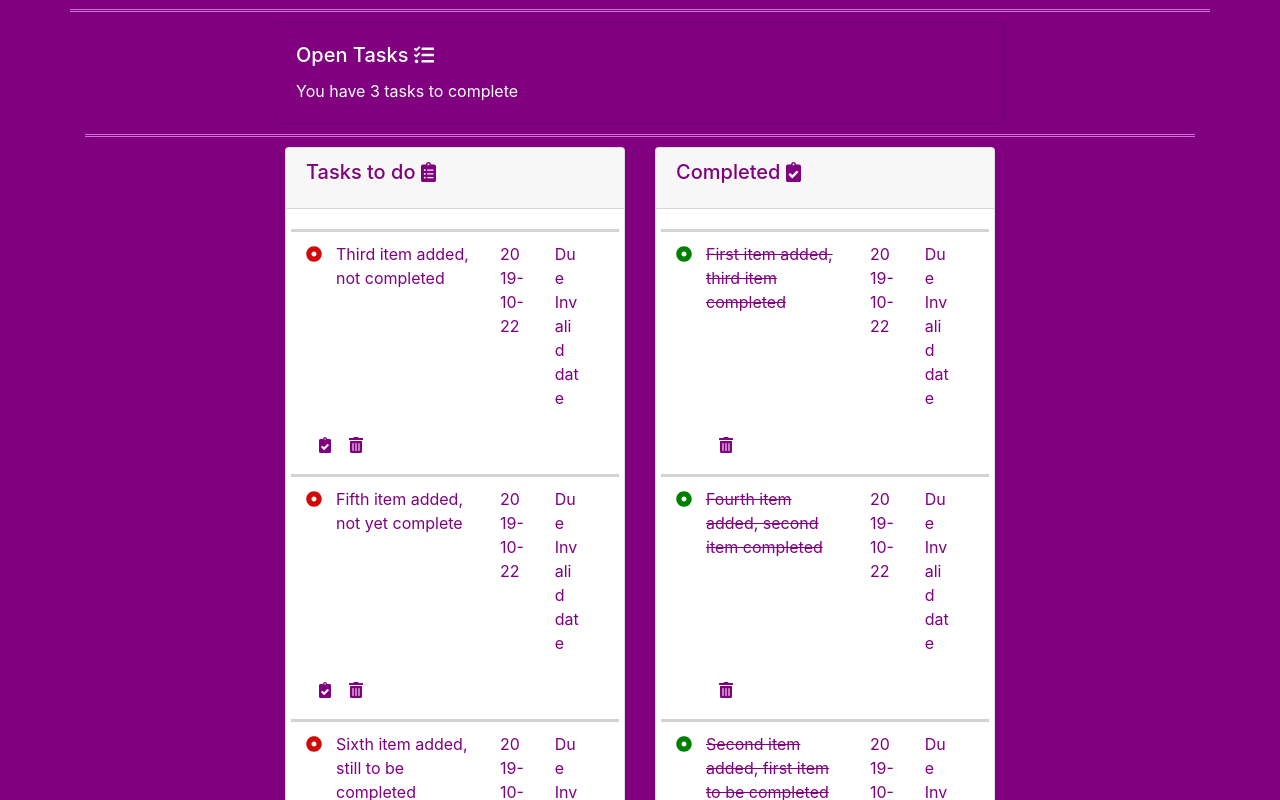
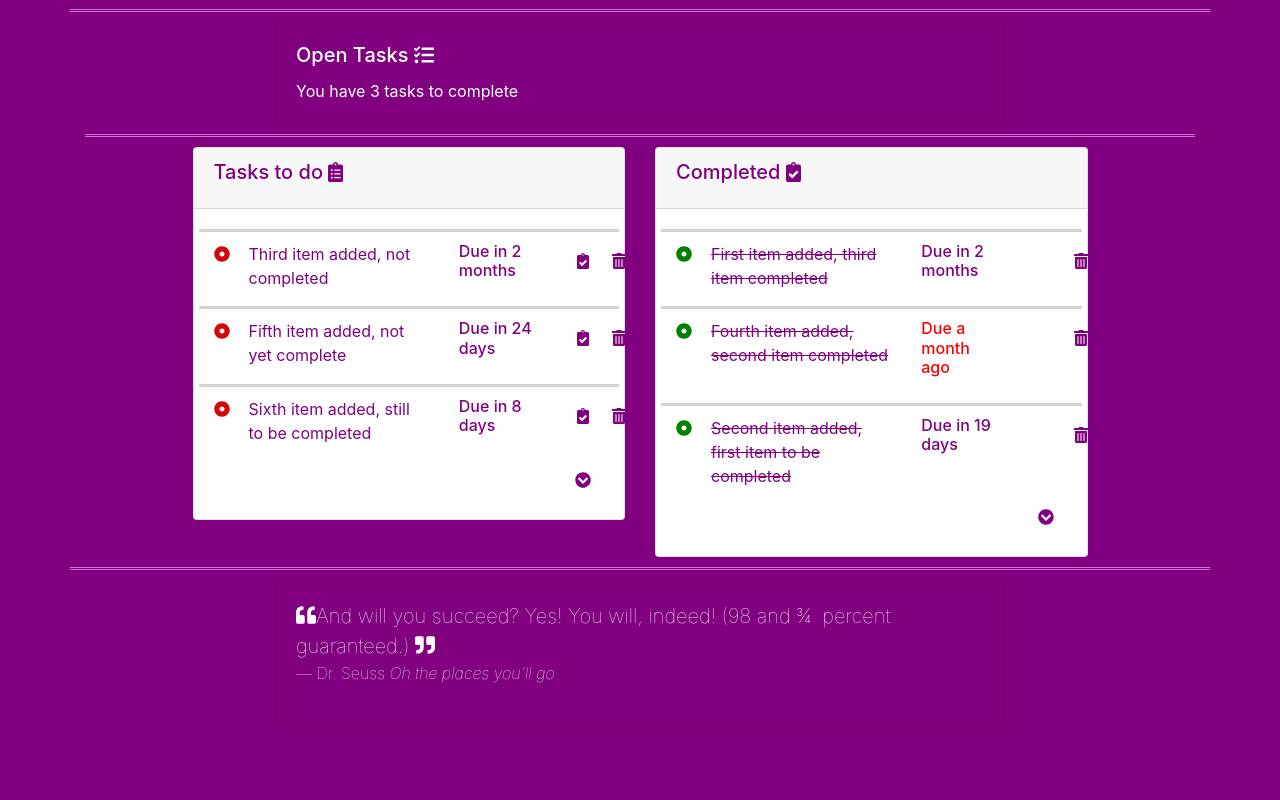
Before and after one commit to AnnJBarr/ninetyeight_and_threequarters, a React (Create React App) app: page / in a window 1280 px wide. Shown: the part 280-1080 px from the top of the page. After the commit the page ends 1012 px from the top, so only its background shows below. Built offline with nearby package versions, Linux system fonts and the light colour scheme.

Commit message:
render in app.js tidied up so all done from nested components

```diff
--- a/src/App.js
+++ b/src/App.js
@@ -32,7 +32,7 @@ class App extends Component {
       done: false,
       dateAdded: moment().format("YYYY-MM-DD"),
       dateCompleted: new Date(),
-      dueBy: null,
+      dueBy: new Date(),
       id: uuid()
     };
 
@@ -99,57 +99,7 @@ class App extends Component {
         <Header />
         <AddTask addNewTaskFunc={this.addNewTask} />
         <RemainingTasks count={count} />
-
-        <div className="row mx-auto appRow">
-
-          <div className="col-lg-2">
-
-          </div>
-          <div id="to-do-tasks" className=" col-12 col-lg-4">
-            <div id="todo" className="card">
-              <div className="card-header">
-                <h5 className="card-title">Tasks to do <FontAwesomeIcon icon={faClipboardList} /></h5>
-              </div>
-              <div className="card-body">
-                <div className="card-text" >
-                  {dateSortedIncomplete.map(task => {
-                    return <TaskItem doneTaskFunc={this.doneTask} text={task.text} done={task.done} key={task.id} dateAdded={this.dateAdded} dateCompleted={this.dateCompleted} dueBy={this.dueBy}/>
-                  })}
-                </div>
-                <button id="task-button" className="btn"><FontAwesomeIcon icon={faChevronCircleDown} /></button>
-              </div>
-            </div>
-
-          </div>
-
-          <div id="done-tasks" className=" col-12 col-lg-4">
-            <div id="done" className="card">
-              <div className="card-header">
-                <h5 className="card-title">Completed <FontAwesomeIcon icon={faClipboardCheck} /></h5>
-              </div>
-              <div className="card-body">
-                <div className="card-text">
-                  {dateSortedCompleted.map(task => {
-                    return <TaskItem text={task.text} done={task.done} key={task.id} />
-                  })}
-                </div>
-                <button id="task-button" className="btn"><FontAwesomeIcon icon={faChevronCircleDown} /></button>
-              </div>
-            </div>
-          </div>
-          <div className="col-lg-2">
-
-          </div>
-        </div>
-
-
-
-
-
-
         <TasksArea tasks={this.state.tasks} doneTaskFunc={this.doneTask} />
-
-
         <Footer />
 
       </div>
--- a/src/components/TaskItem.js
+++ b/src/components/TaskItem.js
@@ -33,17 +33,9 @@ class TaskItem extends React.Component {
                 <div className="col-6">
                     {this.props.done === true ? <div id="doneid">{this.props.text}</div> : <div>{this.props.text}</div>}
                 </div>
-                <div className="col-2">
-                    <p>
-                    {/* {this.props.date} */}
-                    {moment(this.props.dateAdded).format("YYYY-MM-DD")}
-                   </p>
-                </div>
-                <div className="col-2">
+                <div className="col-3">
                     <p className={moment(this.props.dueBy, "YYYY-MM-DD").fromNow().includes("ago") ? "overdue" : ""}>
-                        Due {moment(this.props.dueBy, "YYYY-MM-DD").fromNow()}
-                        {/* {this.props.dueBy} */}
-                        {/* {moment(this.props.dueBy).format("YYYY-MM-DD")}  */}
+                        <h6>Due {moment(this.props.dueBy, "YYYY-MM-DD").fromNow()}</h6>
                     </p>
                 </div>
                 <div className="col-1 text-right">
```
